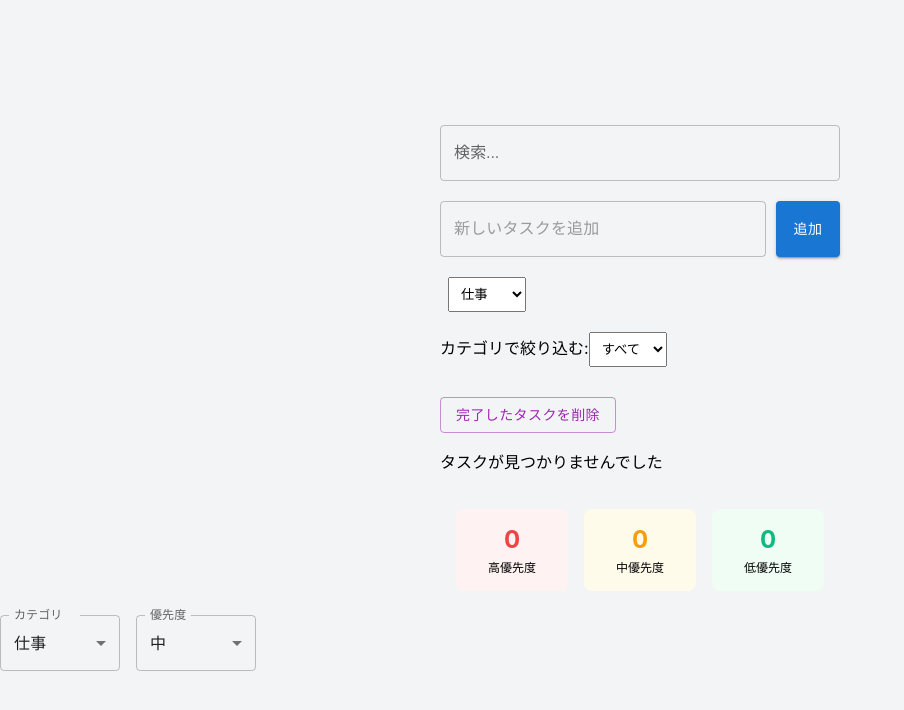
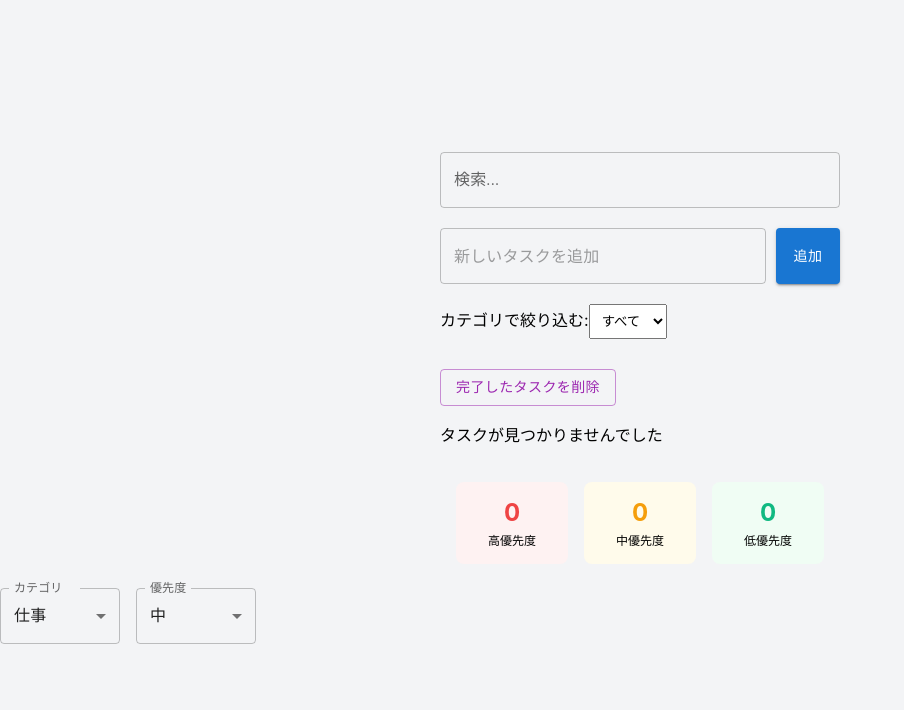
Before and after one commit to kenta1114/my-todo-app, a React (Create React App) app: page / in a window 1280 px wide. Shown: the top 710 px of the page, without its empty margins (0-904 px from the left). Built offline with nearby package versions, Linux system fonts and the light colour scheme.

Commit message:
update TodoList.tsx

```diff
--- a/src/components/TodoList.tsx
+++ b/src/components/TodoList.tsx
@@ -71,13 +71,6 @@ const TodoList: React.FC = () => {
     setTodos(prev => prev.filter(todo => !todo.done));
   };
 
-  // const updatePriority=(id:string,newPriority:"HIGH"| "MEDIUM" | "LOW")=>{
-  //   setTodos(prev=> {
-  //     return prev.map(todo=>
-  //       todo.id === id ? {...todo,priority:newPriority}:todo
-  //     );
-  //   });
-  // };
 
   const priorityStats={
     HIGH: todos.filter(t => t.priority === 'HIGH' && !t.done).length,
@@ -111,17 +104,6 @@ const TodoList: React.FC = () => {
             追加
           </Button>
         </Box>
-
-        {/* カテゴリ選択 */}
-        <select
-          value={category}
-          onChange={(e) => setCategory(e.target.value)}
-          style={{ padding: "8px", marginLeft: "8px", marginBottom: "20px" }}
-        >
-          <option value="仕事">仕事</option>
-          <option value="買い物">買い物</option>
-          <option value="趣味">趣味</option>
-        </select>
 
         {/* カテゴリフィルター */}
         <div style={{ marginBottom: "20px" }}>
```
